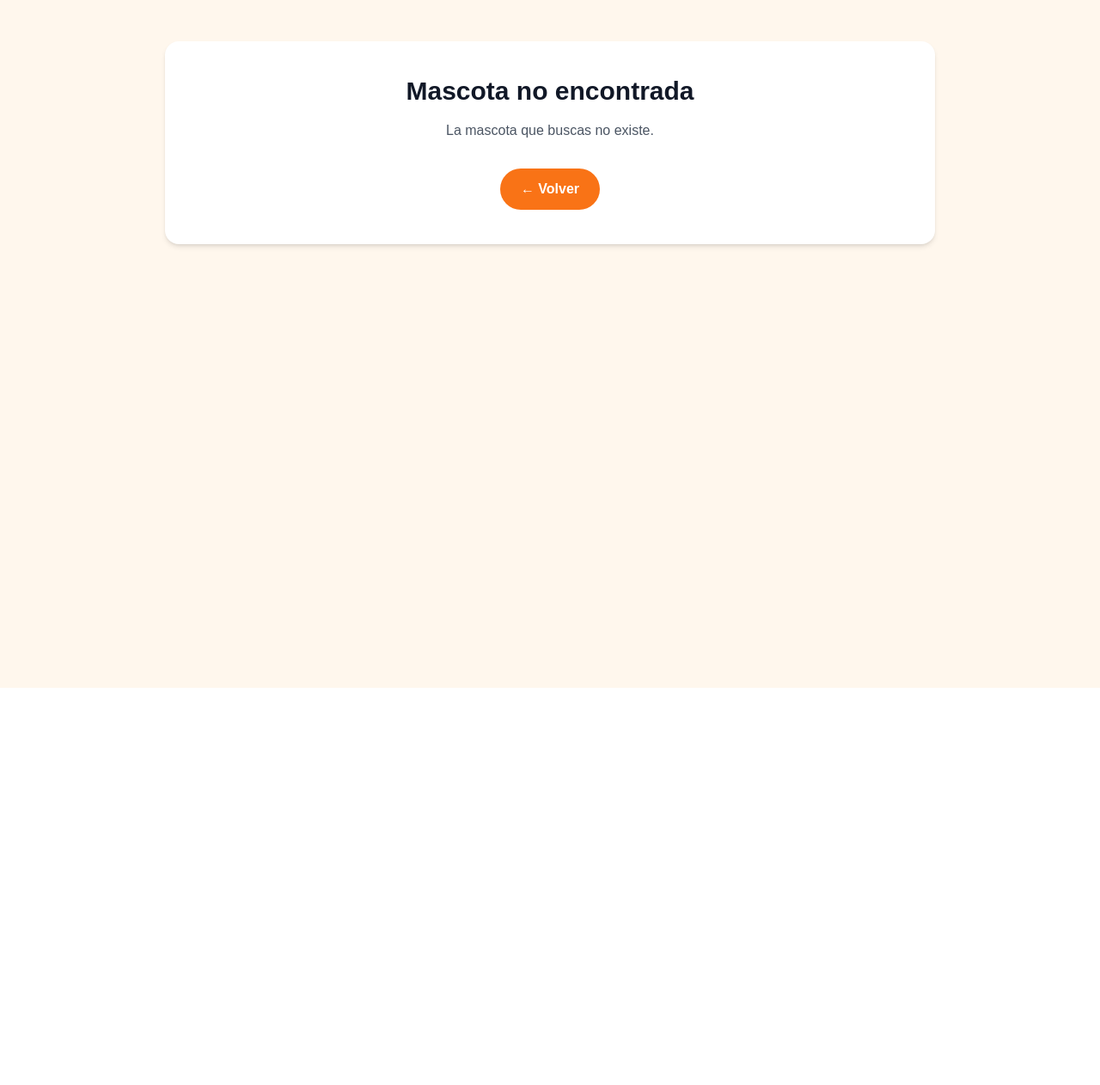
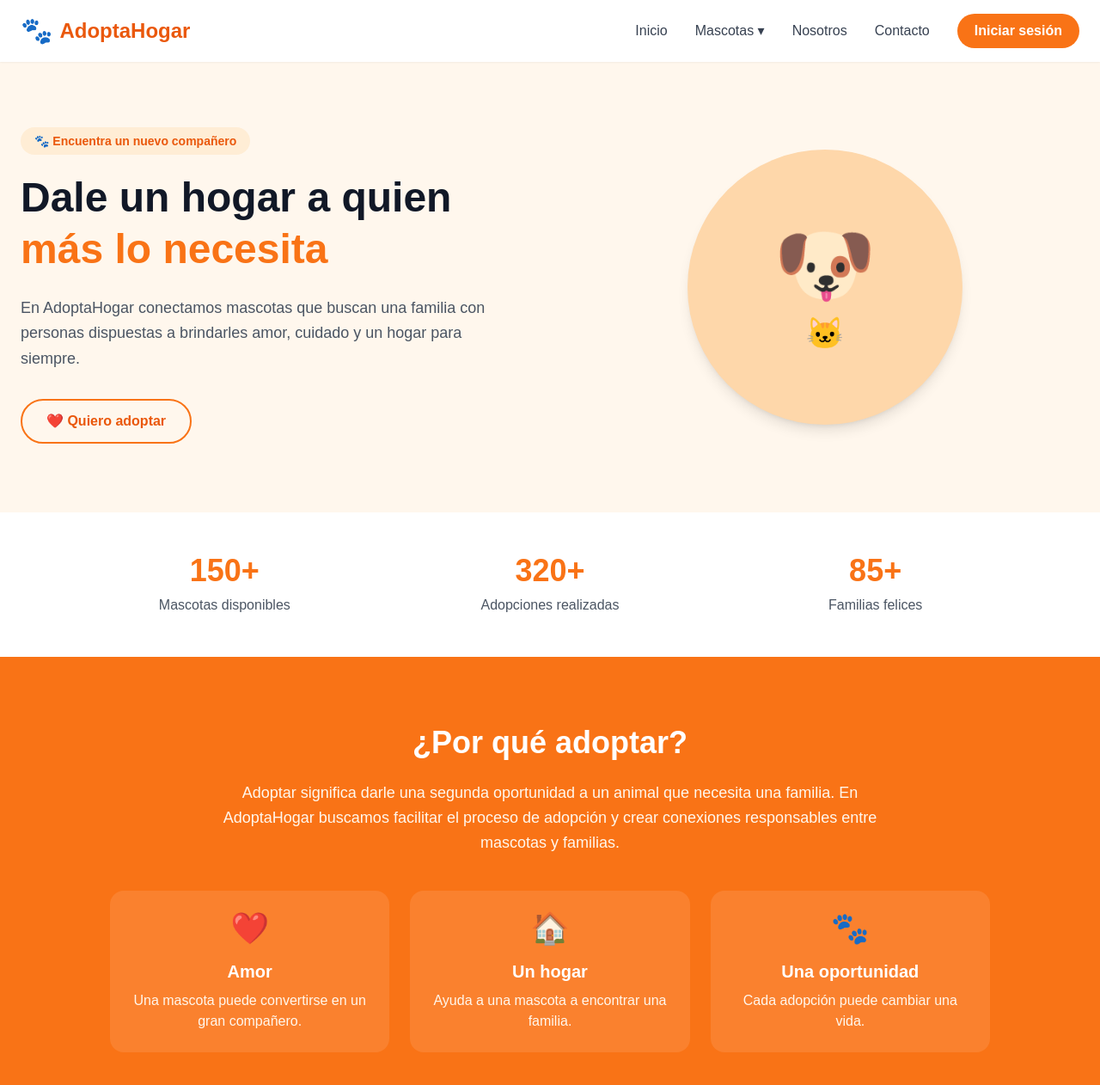
Before and after one commit to geythansa-design/adoptahogar, a Next.js app: page / in a window 1280 px wide. Shown: the top 1262 px of the page at 86% size. Before the commit the page ends 800 px from the top, so only its background shows below. Built offline with nearby package versions, Linux system fonts and the light colour scheme; no server answers; the database is empty.

Commit message:
Restaura navegacion estable

```diff
--- a/src/app/page.tsx
+++ b/src/app/page.tsx
@@ -1,178 +1,310 @@
-import { createClient } from "@supabase/supabase-js";
+"use client";
 
-const supabase = createClient(
-  process.env.NEXT_PUBLIC_SUPABASE_URL!,
-  process.env.NEXT_PUBLIC_SUPABASE_PUBLISHABLE_KEY!
-);
+import { useEffect, useState } from "react";
 
-interface Mascota {
-  id: number;
-  nombre: string;
-  tipo: string;
-  edad: string;
-  descripcion: string;
-  imagen: string | null;
-  estado: string;
-  sexo: string;
-}
+const mascotas = [
+  {
+    id: 1,
+    nombre: "Max",
+    tipo: "Perro",
+    edad: "2 años",
+    imagen: "/mascotas/Toby (4).png",
+    descripcion: "Cariñoso, juguetón y muy amigable.",
+  },
+  {
+    id: 2,
+    nombre: "Zeus",
+    tipo: "Gato",
+    edad: "1 año",
+    imagen: "/mascotas/Toby (2).png",
+    descripcion: "Tranquilo, cariñoso y muy tierno.",
+  },
+  {
+    id: 3,
+    nombre: "Rocky",
+    tipo: "Perro",
+    edad: "3 años",
+    imagen: "/mascotas/Toby (5).png",
+    descripcion: "Protector, alegre y lleno de energía.",
+  },
+  {
+    id: 4,
+    nombre: "Luna",
+    tipo: "Gata",
+    edad: "8 meses",
+    imagen: "/mascotas/Toby (3).png",
+    descripcion: "Dulce, curiosa y muy cariñosa.",
+  },
+  {
+    id: 5,
+    nombre: "Toby",
+    tipo: "Perro",
+    edad: "1 año",
+    imagen: "/mascotas/Toby (1).png",
+    descripcion: "Juguetón, obediente y lleno de alegría.",
+  },
+];
 
-export default async function MascotaDetallePage({
-  params,
-}: {
-  params: { id: string };
-}) {
-  const id = Number(params.id);
+export default function Home() {
+  const [menuMascotasAbierto, setMenuMascotasAbierto] = useState(false);
 
-  const { data: mascota, error } = await supabase
-    .from("mascotas")
-    .select(
-      "id, nombre, tipo, edad, descripcion, imagen, estado, sexo"
-    )
-    .eq("id", id)
-    .single();
+  useEffect(() => {
+    const params = new URLSearchParams(window.location.search);
 
-  if (error || !mascota) {
-    return (
-      <main className="min-h-screen bg-orange-50 px-6 py-12">
-        <div className="mx-auto max-w-4xl">
-          <div className="rounded-2xl bg-white p-10 text-center shadow-md">
+    if (params.get("menu") === "mascotas") {
+      setMenuMascotasAbierto(true);
+    }
+  }, []);
 
-            <h1 className="text-3xl font-bold text-gray-900">
-              Mascota no encontrada
+  return (
+    <main className="min-h-screen bg-orange-50 text-gray-800">
+      {/* ==================== NAVBAR ==================== */}
+      <nav className="bg-white shadow-sm">
+        <div className="mx-auto flex max-w-7xl items-center justify-between px-6 py-4">
+          {/* LOGO */}
+          <div className="flex items-center gap-2">
+            <span className="text-3xl">🐾</span>
+
+            <h1 className="text-2xl font-bold text-orange-600">
+              AdoptaHogar
             </h1>
+          </div>
 
-            <p className="mt-4 text-gray-600">
-              La mascota que buscas no existe.
+          {/* MENÚ */}
+          <div className="hidden gap-8 md:flex items-center">
+            <a
+              href="#inicio"
+              className="font-medium text-gray-700 hover:text-orange-600"
+            >
+              Inicio
+            </a>
+
+            <div className="group relative">
+              <button
+                onClick={() =>
+                  setMenuMascotasAbierto(!menuMascotasAbierto)
+                }
+                className="font-medium text-gray-700 hover:text-orange-600"
+              >
+                Mascotas ▾
+              </button>
+
+              <div
+                className={`absolute left - 0 top - full z - 50 mt - 2 w - 40 rounded - xl bg - white py - 2 shadow - lg transition - all duration - 200 ${menuMascotasAbierto
+                  ? "visible opacity-100"
+                  : "invisible opacity-0 group-hover:visible group-hover:opacity-100"
+                  } `}
+              >
+                <a
+                  href="/explorar?tipo=Perro"
+                  className="block px-4 py-2 text-gray-700 hover:bg-orange-50 hover:text-orange-600"
+                >
+                  🐶 Perros
+                </a>
+
+                <a
+                  href="/explorar?tipo=Gato"
+                  className="block px-4 py-2 text-gray-700 hover:bg-orange-50 hover:text-orange-600"
+                >
+                  🐱 Gatos
+                </a>
+              </div>
+            </div>
+
+            <a
+              href="#nosotros"
+              className="font-medium text-gray-700 hover:text-orange-600"
+            >
+              Nosotros
+            </a>
+
+            <a
+              href="#contacto"
+              className="font-medium text-gray-700 hover:text-orange-600"
+            >
+              Contacto
+            </a>
+
+            <a
+              href="/login"
+              className="rounded-full bg-orange-500 px-5 py-2 font-semibold text-white transition hover:bg-orange-600"
+            >
+              Iniciar sesión
+            </a>
+          </div>
+        </div>
+      </nav>
+
+      {/* ==================== HERO ==================== */}
+      <section
+        id="inicio"
+        className="mx-auto max-w-7xl px-6 py-20"
+      >
+        <div className="grid items-center gap-12 md:grid-cols-2">
+          {/* TEXTO */}
+          <div>
+            <span className="rounded-full bg-orange-100 px-4 py-2 text-sm font-semibold text-orange-600">
+              🐾 Encuentra un nuevo compañero
+            </span>
+
+            <h2 className="mt-6 text-5xl font-extrabold leading-tight text-gray-900">
+              Dale un hogar a quien
+              <span className="text-orange-500">
+                {" "}más lo necesita
+              </span>
+            </h2>
+
+            <p className="mt-6 max-w-xl text-lg leading-relaxed text-gray-600">
+              En AdoptaHogar conectamos mascotas que buscan una familia con
+              personas dispuestas a brindarles amor, cuidado y un hogar para
+              siempre.
             </p>
 
-            <a
-              href="/explorar"
-              className="mt-8 inline-block rounded-full bg-orange-500 px-6 py-3 font-bold text-white transition hover:bg-orange-600"
-            >
-              ← Volver
-            </a>
+            {/* BOTÓN PRINCIPAL */}
+            <div className="mt-8 flex flex-wrap gap-4">
 
+              <a
+                href="/explorar"
+                className="rounded-full border-2 border-orange-500 px-7 py-3 font-bold text-orange-600 transition hover:bg-orange-100"
+              >
+                ❤️ Quiero adoptar
+              </a>
+
+            </div>
+          </div>
+
+          {/* ILUSTRACIÓN */}
+          <div className="flex justify-center">
+            <div className="flex h-80 w-80 items-center justify-center rounded-full bg-orange-200 shadow-lg">
+              <div className="text-center">
+                <div className="text-8xl">🐶</div>
+                <div className="mt-3 text-4xl">🐱</div>
+              </div>
+            </div>
           </div>
         </div>
-      </main>
-    );
-  }
+      </section>
 
-  const datos = mascota as Mascota;
+      {/* ==================== ESTADÍSTICAS ==================== */}
+      <section className="bg-white py-12">
+        <div className="mx-auto grid max-w-6xl gap-8 px-6 text-center md:grid-cols-3">
+          <div>
+            <p className="text-4xl font-extrabold text-orange-500">
+              150+
+            </p>
+            <p className="mt-2 text-gray-600">
+              Mascotas disponibles
+            </p>
+          </div>
 
-  const estado = datos.estado?.trim();
+          <div>
+            <p className="text-4xl font-extrabold text-orange-500">
+              320+
+            </p>
+            <p className="mt-2 text-gray-600">
+              Adopciones realizadas
+            </p>
+          </div>
 
-  const puedeAdoptar = estado === "Disponible";
+          <div>
+            <p className="text-4xl font-extrabold text-orange-500">
+              85+
+            </p>
+            <p className="mt-2 text-gray-600">
+              Familias felices
+            </p>
+          </div>
+        </div>
+      </section>
 
-  const estadoTexto =
-    estado === "Adoptada"
-      ? "Adoptada"
-      : estado === "Adoptado"
-        ? "Adoptado"
-        : estado === "En proceso"
-          ? "En proceso de adopción"
-          : estado;
+      {/* ==================== NOSOTROS ==================== */}
+      <section
+        id="nosotros"
+        className="bg-orange-500 px-6 py-20 text-white"
+      >
+        <div className="mx-auto max-w-5xl text-center">
+          <h2 className="text-4xl font-extrabold">
+            ¿Por qué adoptar?
+          </h2>
 
-  const estadoColor =
-    estado === "Disponible"
-      ? "bg-green-100 text-green-700"
-      : estado === "En proceso"
-        ? "bg-yellow-100 text-yellow-700"
-        : "bg-gray-100 text-gray-700";
+          <p className="mx-auto mt-6 max-w-3xl text-lg leading-relaxed text-orange-50">
+            Adoptar significa darle una segunda oportunidad a un animal que
+            necesita una familia. En AdoptaHogar buscamos facilitar el proceso
+            de adopción y crear conexiones responsables entre mascotas y
+            familias.
+          </p>
 
-  return (
-    <main className="min-h-screen bg-orange-50 px-6 py-12">
-
-      <div className="mx-auto max-w-5xl">
-
-        <a
-          href="/explorar"
-          className="mb-6 inline-block font-semibold text-orange-600 hover:text-orange-700"
-        >
-          ← Volver
-        </a>
-
-        <div className="overflow-hidden rounded-3xl bg-white shadow-lg">
-
-          <div className="grid md:grid-cols-2">
-
-            {/* IMAGEN */}
-            <div className="h-96 bg-orange-100 md:h-full">
-
-              {datos.imagen ? (
-                <img
-                  src={datos.imagen}
-                  alt={`Foto de ${datos.nombre}`}
-                  className="h-full w-full object-cover"
-                />
-              ) : (
-                <div className="flex h-full min-h-96 items-center justify-center text-8xl">
-                  🐾
-                </div>
-              )}
-
+          <div className="mt-10 grid gap-6 md:grid-cols-3">
+            <div className="rounded-2xl bg-white/10 p-6">
+              <div className="text-4xl">❤️</div>
+              <h3 className="mt-4 text-xl font-bold">
+                Amor
+              </h3>
+              <p className="mt-2 text-orange-50">
+                Una mascota puede convertirse en un gran compañero.
+              </p>
             </div>
 
-            {/* INFORMACIÓN */}
-            <div className="p-8 md:p-10">
-
-              <span className="font-semibold text-orange-500">
-                CONOCE A
-              </span>
-
-              <h1 className="mt-2 text-4xl font-extrabold text-gray-900">
-                {datos.nombre}
-              </h1>
-
-              <p className="mt-4 text-lg text-gray-600">
-                {datos.tipo} · {datos.edad}
+            <div className="rounded-2xl bg-white/10 p-6">
+              <div className="text-4xl">🏠</div>
+              <h3 className="mt-4 text-xl font-bold">
+                Un hogar
+              </h3>
+              <p className="mt-2 text-orange-50">
+                Ayuda a una mascota a encontrar una familia.
               </p>
-
-              <div className="mt-8">
-
-                <h2 className="text-xl font-bold text-gray-900">
-                  Sobre {datos.nombre}
-                </h2>
-
-                <p className="mt-3 leading-7 text-gray-600">
-                  {datos.descripcion}
-                </p>
-
-              </div>
-
-              {/* ESTADO */}
-              <div className="mt-6">
-
-                <span
-                  className={`inline-block rounded-full px-4 py-2 font-semibold ${estadoColor}`}
-                >
-                  {estadoTexto}
-                </span>
-
-              </div>
-
-              {/* SOLO DISPONIBLES PUEDEN ADOPTARSE */}
-              {puedeAdoptar ? (
-                <a
-                  href={`/solicitud?mascota=${datos.id}&nombre=${encodeURIComponent(datos.nombre)}`}
-                  className="mt-8 block w-full rounded-full bg-orange-500 px-6 py-4 text-center font-bold text-white transition hover:bg-orange-600"
-                >
-                  🐾 Quiero adoptar
-                </a>
-              ) : (
-                <div className="mt-8 rounded-xl bg-gray-100 p-4 text-center text-sm font-semibold text-gray-600">
-                  Esta mascota ya no está disponible para adopción.
-                </div>
-              )}
-
             </div>
 
+            <div className="rounded-2xl bg-white/10 p-6">
+              <div className="text-4xl">🐾</div>
+              <h3 className="mt-4 text-xl font-bold">
+                Una oportunidad
+              </h3>
+              <p className="mt-2 text-orange-50">
+                Cada adopción puede cambiar una vida.
+              </p>
+            </div>
           </div>
+        </div>
+      </section>
 
+      {/* ==================== CONTACTO ==================== */}
+      <section
+        id="contacto"
+        className="bg-white px-6 py-16"
+      >
+        <div className="mx-auto max-w-4xl text-center">
+          <h2 className="text-3xl font-extrabold text-gray-900">
+            ¿Quieres adoptar?
+          </h2>
+
+          <p className="mt-4 text-gray-600">
+            Explora nuestras mascotas y encuentra a tu nuevo mejor amigo.
+          </p>
+
+          <a
+            href="/explorar"
+            className="mt-7 inline-block rounded-full bg-orange-500 px-8 py-3 font-bold text-white transition hover:bg-orange-600"
+          >
+            Explorar mascotas 🐾
+          </a>
         </div>
+      </section>
 
-      </div>
+      {/* ==================== FOOTER ==================== */}
+      <footer className="bg-gray-900 px-6 py-8 text-center text-gray-300">
+        <p className="font-semibold text-white">
+          🐾 AdoptaHogar
+        </p>
 
+        <p className="mt-2 text-sm">
+          Conectando mascotas con familias responsables.
+        </p>
+
+        <p className="mt-4 text-xs text-gray-500">
+          © 2026 AdoptaHogar. Todos los derechos reservados.
+        </p>
+      </footer>
     </main>
   );
 }
```
